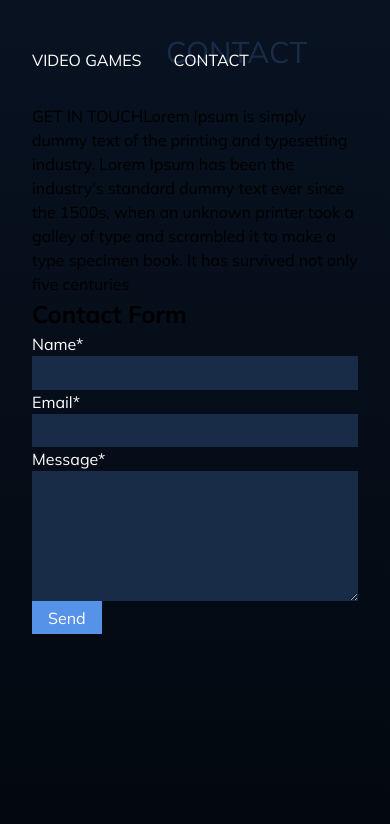
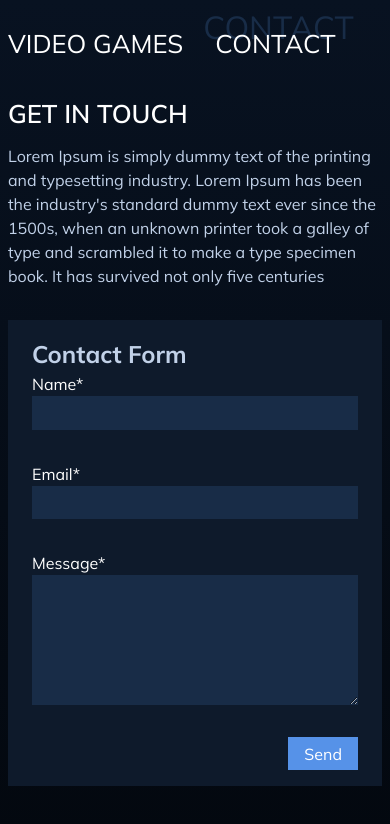
Before and after one commit to nishchithas/VideoGames, an Angular app: page /contact in a window 390 px wide. Shown: the top 824 px of the page. Built offline with nearby package versions, Linux system fonts and the light colour scheme.

Commit message:
added breakpoint for different screens

```diff
--- a/src/app/layout/side-navigation/side-navigation.component.scss
+++ b/src/app/layout/side-navigation/side-navigation.component.scss
@@ -15,7 +15,7 @@
   }
 
   &-item {
-    font-size: 10 px;
+    font-size: $text-2lg;
     margin: 0;
     position: relative;
     cursor: pointer;
@@ -29,7 +29,7 @@
       top: -75%;
       z-index: -1;
       left: -10%;
-      font-size: 20px;
+      font-size: $text-2xl;
     }
   }
 
@@ -41,7 +41,25 @@
       top: -75%;
       z-index: -1;
       left: -10%;
-      font-size: 30px;
+      font-size: $text-2xl;
     }
   }
 }
+
+@media only screen and (max-width: $breakpoint-sm) {
+  .menu {
+    &-games {
+      &::before {
+        left: -1%;
+        font-size: $text-xl;
+        top: -55%;
+      }
+    }
+    &-contact {
+      &::before {
+        font-size: $text-xl;
+        top: -55%;
+      }
+    }
+  }
+}
--- a/src/app/pages/contact/contacts/contacts.component.scss
+++ b/src/app/pages/contact/contacts/contacts.component.scss
@@ -0,0 +1,39 @@
+@import "/src/assets/scss/variables";
+
+.contact {
+  display: block;
+  margin: auto;
+  max-width: 600px;
+  color: $primary-color;
+  &-text {
+    display: flex;
+    flex-direction: column;
+    gap: 0.7rem;
+  }
+  &-text_title {
+    font-size: $text-2lg;
+    color: $secondary-color;
+    font-weight: 600;
+  }
+  .contact-form {
+    background-color: $secondary-bg;
+    padding: 1rem 1.5rem;
+    margin-top: 2rem;
+    margin-bottom: 3rem;
+  }
+  .form-group {
+    display: flex;
+    justify-content: space-between;
+    margin-bottom: 2rem;
+    flex-wrap: wrap;
+    gap: 2rem;
+    .form-input {
+      flex-grow: 1;
+    }
+  }
+  .btn-primary {
+    margin-top: 2rem;
+    margin-left: auto;
+    display: block;
+  }
+}
--- a/src/app/pages/home/video-games/video-games/video-games.component.ts
+++ b/src/app/pages/home/video-games/video-games/video-games.component.ts
@@ -8,7 +8,5 @@ import { Component, OnInit } from '@angular/core';
 export class VideoGamesComponent implements OnInit {
   constructor() {}
 
-  ngOnInit(): void {
-    console.log('hi');
-  }
+  ngOnInit(): void {}
 }
--- a/src/assets/scss/_variables.scss
+++ b/src/assets/scss/_variables.scss
@@ -8,3 +8,13 @@ $light-bg: #5692e8;
 
 $primary-color: #c1d1e8;
 $secondary-color: #ffffff;
+
+$text-2lg: 1.6rem;
+$text-xl: 2rem;
+$text-2xl: 2.5rem;
+$text-lg: 1.2rem;
+$text-md: 1rem;
+$test-sm: 0.5rem;
+
+$breakpoint-md: 950px;
+$breakpoint-sm: 650px;
--- a/src/styles.scss
+++ b/src/styles.scss
@@ -74,8 +74,8 @@ h6 {
   color: $secondary-color;
   padding: 0.3rem 1rem;
 }
-// @media only screen and (max-width: $sm) {
-//   body {
-//     padding: 0.5rem;
-//   }
-// }
+@media only screen and (max-width: $breakpoint-sm) {
+  body {
+    padding: 0.5rem;
+  }
+}
```
